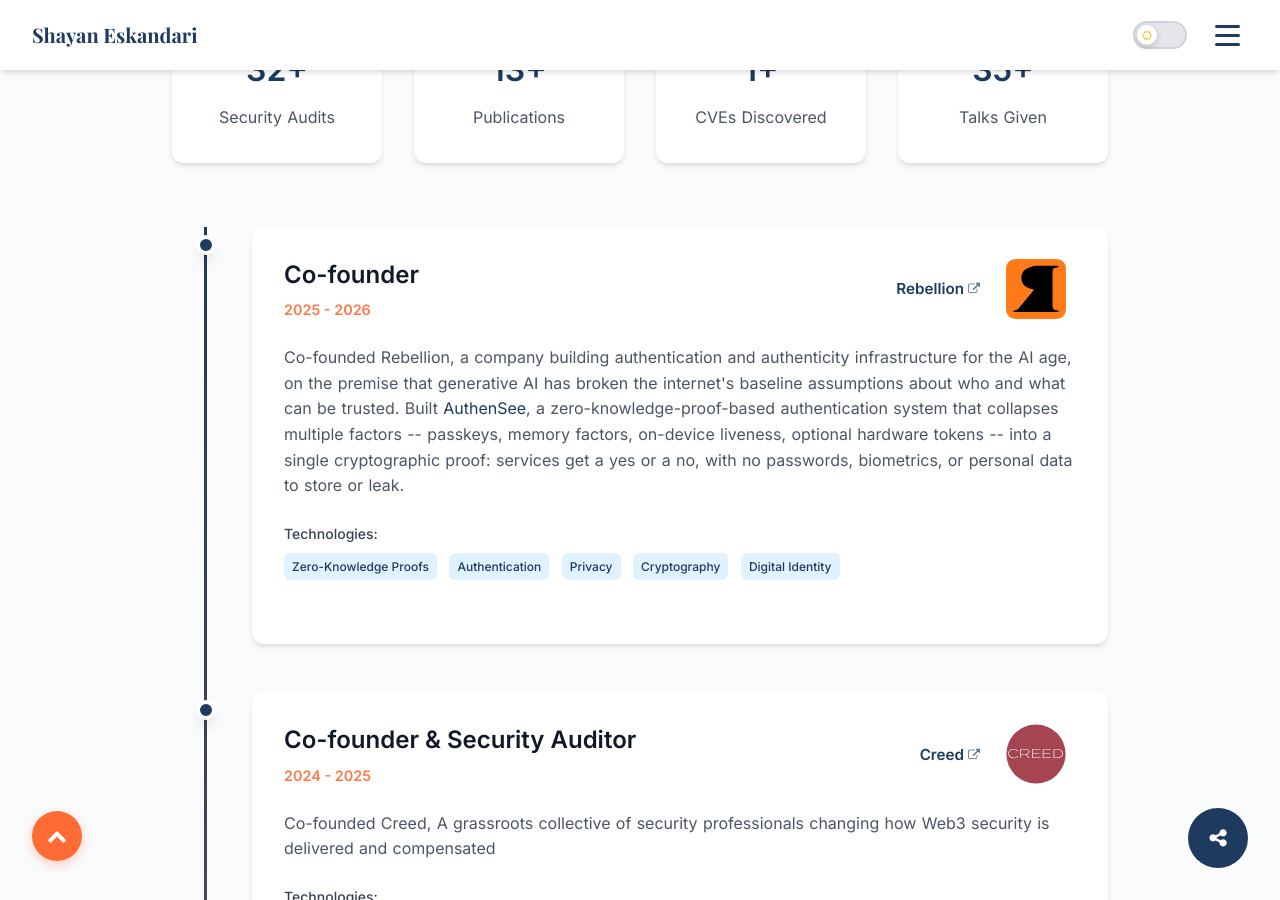
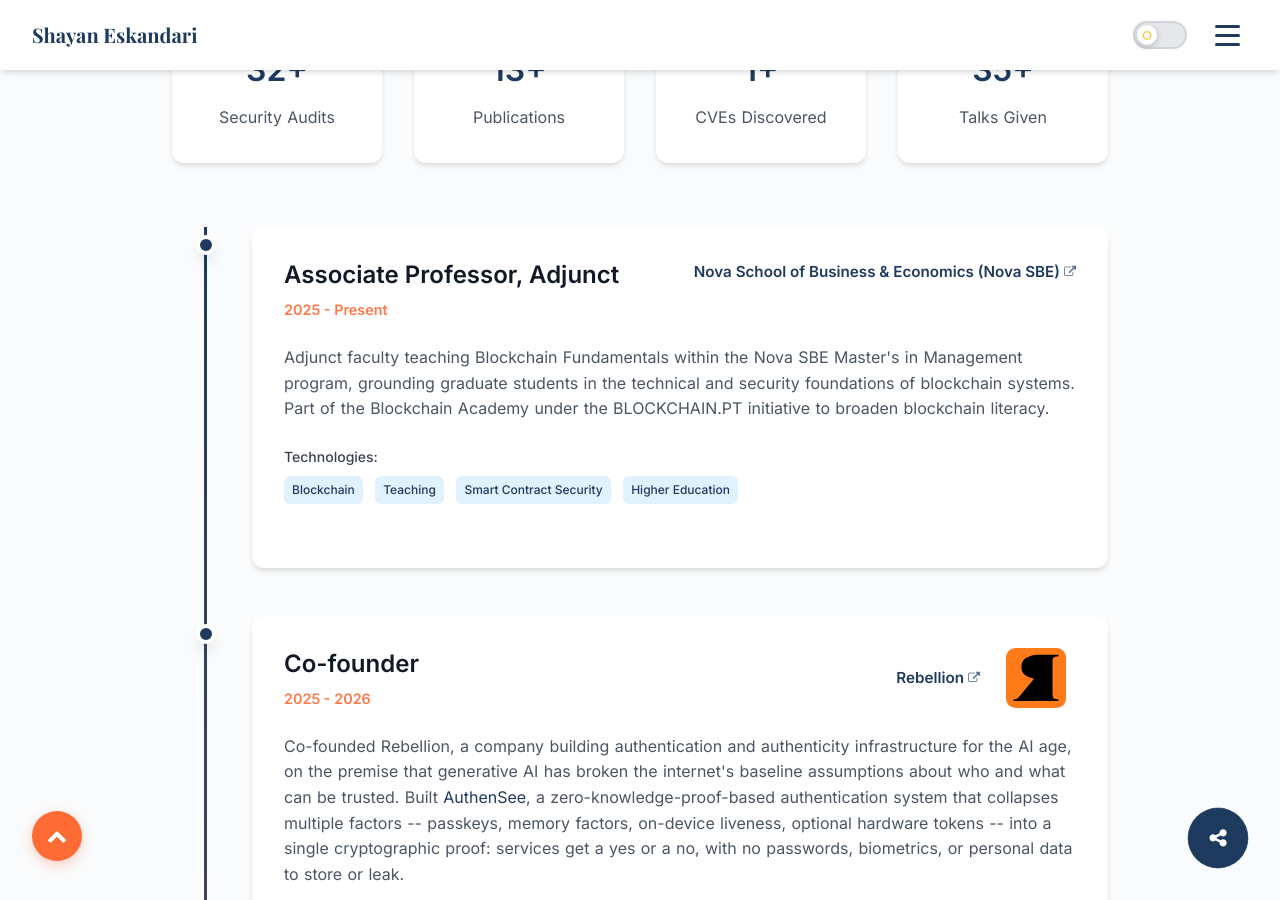
Before and after one commit to shayanb/shayan.es, a Jekyll site: the page built from career.html, in a window 1280 px wide and 900 px high, scrolled down 535 px. Built offline with Jekyll 4.4.1, drawn with Linux system fonts in a browser that asks for light colours.

Commit message:
Career refresh: add Nova SBE adjunct professor role; update stale Creed bio + metadata
- careers.yml: add current Associate Professor (Adjunct), Nova SBE (2025-Present)
- about.md: fix stale 'currently co-founder at Creed' meta description/keywords and
  'Now, at Creed' bio paragraph (now Creed past, Rebellion, Nova SBE postdoc+adjunct)
- llms.txt: instructor -> adjunct professor, specify Master's in Management course

```diff
--- a/_data/index/careers.yml
+++ b/_data/index/careers.yml
@@ -1,5 +1,12 @@
 # careers section data
 # Enhanced with descriptions and company logos
+
+- name: Nova School of Business & Economics (Nova SBE)
+  link: https://www.novasbe.unl.pt/
+  date: 2025 - Present
+  job: Associate Professor, Adjunct
+  description: "Adjunct faculty teaching Blockchain Fundamentals within the Nova SBE Master's in Management program, grounding graduate students in the technical and security foundations of blockchain systems. Part of the Blockchain Academy under the BLOCKCHAIN.PT initiative to broaden blockchain literacy."
+  technologies: ["Blockchain", "Teaching", "Smart Contract Security", "Higher Education"]
 
 - name: Rebellion
   link: https://rebellion.systems/
--- a/about.md
+++ b/about.md
@@ -2,8 +2,8 @@
 layout: page
 title: About
 permalink: /about/
-description: "Learn about Shayan Eskandari's professional journey as a Senior Security Engineer, Blockchain Researcher, and Human-Centered Technologist. PhD in Information Systems Engineering from Concordia University, currently co-founder at Creed."
-keywords: ["Shayan Eskandari", "blockchain security", "smart contract auditing", "cybersecurity research", "PhD", "Concordia University", "Creed", "security engineer"]
+description: "Learn about Shayan Eskandari's professional journey as a Security Researcher, Blockchain Researcher, and Human-Centered Technologist. PhD in Information Systems Engineering from Concordia University, post-doctoral fellow and adjunct professor at Nova SBE."
+keywords: ["Shayan Eskandari", "blockchain security", "smart contract auditing", "cybersecurity research", "PhD", "Concordia University", "Nova SBE", "post-doctoral fellow", "security engineer"]
 ---
 
 <div class="about-page">
@@ -24,7 +24,7 @@
 
       <p>From an early age, I had a talent for breaking things, whether it was my grandma's radio or school's computer. My first company started from jailbreaking my friends iPhones (and iPod touches-RIP), and I was drawn to the thrill of finding exploits and learning the inside out of every system I encountered. This passion for understanding how things work, and where they can fail, has been a constant throughout my career.</p>
 
-      <p>My <a href="/career/">professional evolution</a> began as a "Blockchain Engineer" at Bitaccess, when we were still figuring out what Bitcoin could become while learning about the challenges of ATM mass production. I then transitioned to a Security Engineer role at ConsenSys Diligence, where I found my true calling in Web3 code auditing and security reviews. Ether Capital was my next stop, where I served as Chief Technology Officer, diving deep into the publicly traded markets (TradFi) with a focus on Ethereum technology and staking.  Now, at Creed, we are trying out a new approach to security work in Web3. Along the way, I've contributed to the community through <a href="/talks/#academic-lectures">talks</a>, <a href="/talks/#podcasts">podcasts</a>, and <a href="/scholar/#publications">research publications</a> that explore the intersection of technology, applied philosophy, and governance.</p>
+      <p>My <a href="/career/">professional evolution</a> began as a "Blockchain Engineer" at Bitaccess, when we were still figuring out what Bitcoin could become while learning about the challenges of ATM mass production. I then transitioned to a Security Engineer role at ConsenSys Diligence, where I found my true calling in Web3 code auditing and security reviews. Ether Capital was my next stop, where I served as Chief Technology Officer, diving deep into the publicly traded markets (TradFi) with a focus on Ethereum technology and staking. At Creed, we tried out a new approach to security work in Web3, and I later co-founded Rebellion to build authentication infrastructure for the AI age. These days I split my time between research and teaching as a post-doctoral fellow and adjunct professor at Nova SBE. Along the way, I've contributed to the community through <a href="/talks/#academic-lectures">talks</a>, <a href="/talks/#podcasts">podcasts</a>, and <a href="/scholar/#publications">research publications</a> that explore the intersection of technology, applied philosophy, and governance.</p>
 
       <p>I'm passionate about education and human connection, especially through <a href="/talks/#workshops-panels">workshops, panels</a>, <a href="/talks/#podcasts">podcasts</a>, and collaborate on interdisciplinary research around decentralized systems. </p>
 
--- a/llms.txt
+++ b/llms.txt
@@ -4,7 +4,7 @@
 
 ## About
 
-Shayan Eskandari is a senior security engineer, blockchain researcher, post-doctoral fellow and instructor at NOVA SBE (Portugal), where he teaches blockchain fundamentals and leads modules of the Blockchain Academy (part of the BLOCKCHAIN.PT initiative to democratize blockchain literacy). He holds a PhD from Concordia University on "Uncovering Blockchain Challenges: Technical Nuances and Their Unforeseen Consequences." His work spans smart contract auditing, censorship circumvention tools, AI-driven development, and the responsible application of decentralized technology. He co-founded Creed, a Web3 security collective (2024-2025), and Rebellion Systems (2025-2026), an authentication and digital-identity company building zero-knowledge-proof infrastructure (AuthenSee).
+Shayan Eskandari is a security researcher, blockchain researcher, post-doctoral fellow and adjunct professor at NOVA SBE (Portugal), where he teaches Blockchain Fundamentals in the Master's in Management program and leads modules of the Blockchain Academy (part of the BLOCKCHAIN.PT initiative to democratize blockchain literacy). He holds a PhD from Concordia University on "Uncovering Blockchain Challenges: Technical Nuances and Their Unforeseen Consequences." His work spans smart contract auditing, censorship circumvention tools, AI-driven development, and the responsible application of decentralized technology. He co-founded Creed, a Web3 security collective (2024-2025), and Rebellion Systems (2025-2026), an authentication and digital-identity company building zero-knowledge-proof infrastructure (AuthenSee).
 
 ## Philosophy
 
```
